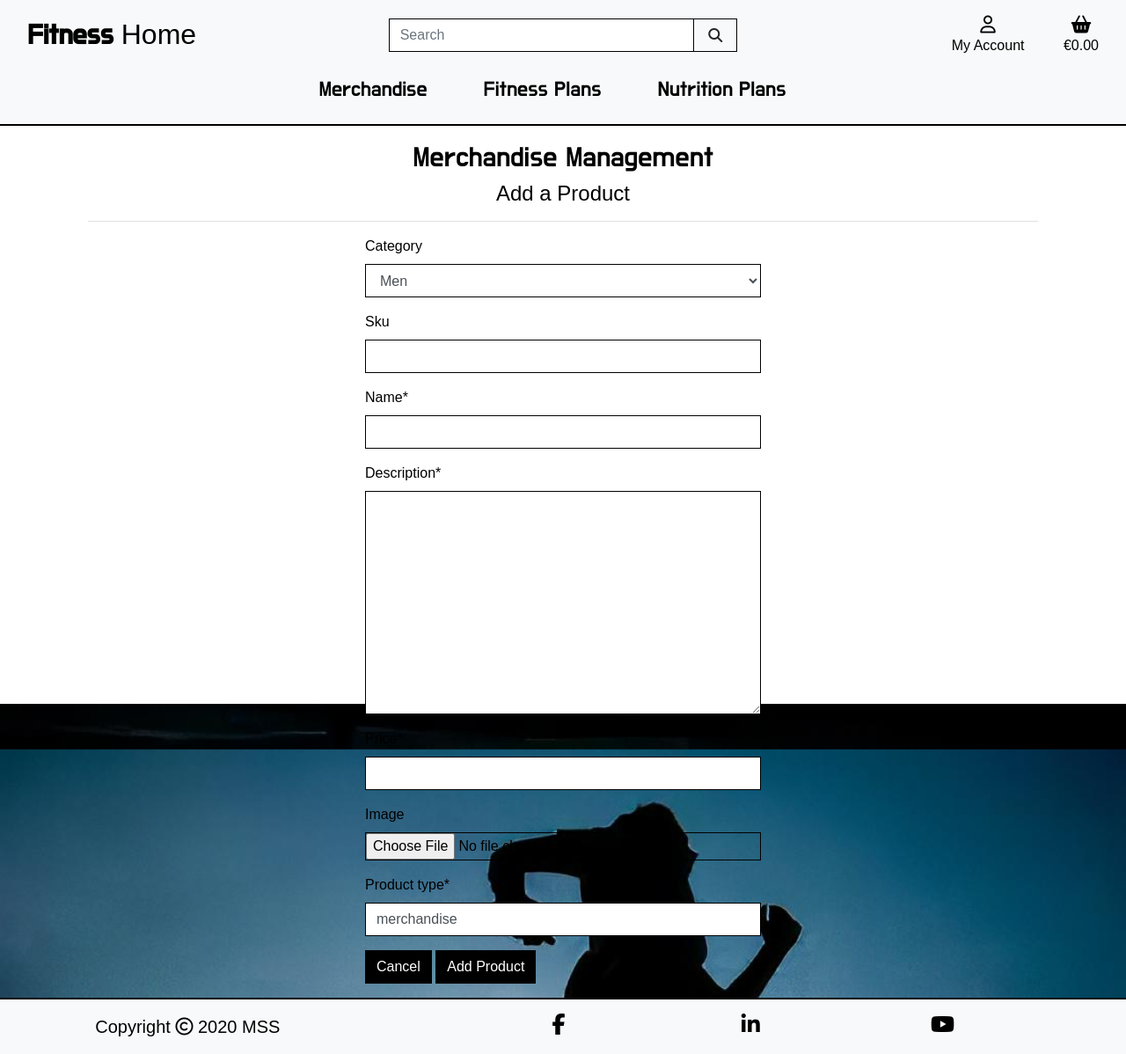
After one commit to sohailshams/fitness-home, a Django app: page /products/add/ in a window 1280 px wide. The commit adds this page. Shown: the whole page at 88% size. Run offline with Django 3.2, Linux system fonts and the light colour scheme; data comes from the database, SQL or seed files in the repository; some libraries are stand-ins or nearby versions.

Commit message:
Added add_product.html page

```diff
--- /dev/null
+++ b/merchandise/templates/merchandise/add_product.html
@@ -0,0 +1,39 @@
+{% extends 'base.html' %}
+{% load static %}
+
+{% block extra_css %}
+    <link rel="stylesheet" href="{% static 'checkout/css/checkout.css' %}">
+{% endblock %}
+
+{% block page_header %}
+<div class="container header-container">
+    <div class="row">
+        <div class="col"></div>
+    </div>
+</div>
+{% endblock %}
+
+{% block content %}
+<div class="overlay"></div>
+<div class="container">
+    <div class="row">
+        <div class="col text-center">
+            <h2 class="font-do-hyeon text-black">Merchandise Management</h2>
+            <h4 class="text-black">Add a Product</h4>
+            <hr class="bg-light"/>
+        </div>
+    </div>
+    <div class="row">
+        <div class="col-12 ">
+            <form method="POST" action="{% url 'add_product' %}" class="form mb-2 text-black product-add-form " enctype="multipart/form-data">
+                {% csrf_token %}
+                {{ form | crispy }}
+                <div class="mb-3">
+                    <a class="btn bg-black text-white rounded-0" href="{% url 'products' %}">Cancel</a>
+                    <button class="btn bg-black text-white rounded-0" type="submit">Add Product</button>
+                </div>
+            </form>
+        </div>
+    </div>
+</div>
+{% endblock %}
--- a/static/css/base.css
+++ b/static/css/base.css
@@ -150,6 +150,11 @@ footer {
     padding: .375rem .75rem;
     border-radius: 0;
 }
+/*---------------------------product add form*/
+.product-add-form {
+    max-width: 450px;
+    margin: 0 auto;
+}
 /*---------------------------media query*/
 @media (max-width: 991px) {
     .header-container {
@@ -226,4 +231,7 @@ footer {
     .btn-small {
         font-size: 99%;
     }
+    .product-add-form .form-control {
+        height: 30px;
+    }
 }
```
